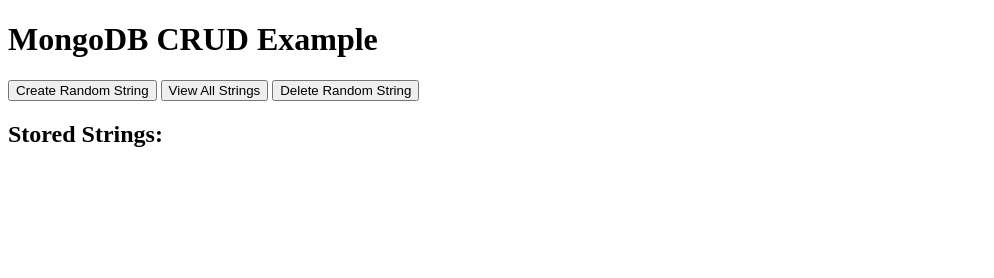
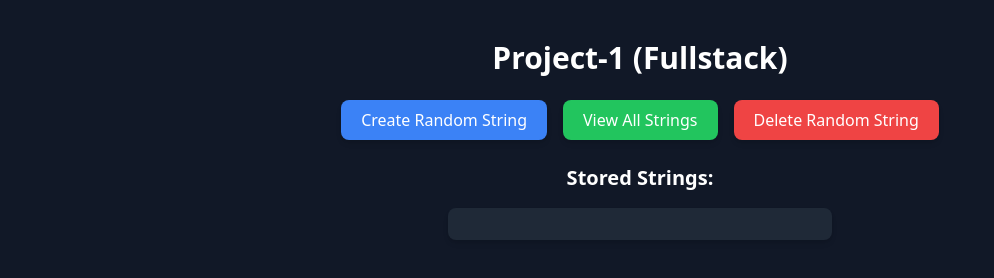
Before and after one commit to SAHIL-AHMED5498/Project-1-frontend, a plain HTML site: page index.html in a window 1280 px wide. Shown: the whole page, without its empty margins (0-994 px from the left). Drawn offline with nearby package versions, Linux system fonts and the light colour scheme.

Commit message:
added styles

```diff
--- a/index.html
+++ b/index.html
@@ -2,16 +2,20 @@
 <html lang="en">
 <head>
     <title>MongoDB CRUD Example</title>
+    <script src="https://cdn.tailwindcss.com"></script>
 </head>
-<body>
-    <h1>MongoDB CRUD Example</h1>
+<body class="bg-gray-900 text-white flex flex-col items-center min-h-screen py-10">
 
-    <button onclick="createRandomString()">Create Random String</button>
-    <button onclick="fetchStrings()">View All Strings</button>
-    <button onclick="deleteRandomString()">Delete Random String</button>
+    <h1 class="text-3xl font-bold mb-6">Project-1 (Fullstack)</h1>
 
-    <h2>Stored Strings:</h2>
-    <ul id="stringList"></ul>
+    <div class="flex gap-4 mb-6">
+        <button onclick="createRandomString()" class="px-5 py-2 bg-blue-500 hover:bg-blue-600 rounded-lg shadow-md">Create Random String</button>
+        <button onclick="fetchStrings()" class="px-5 py-2 bg-green-500 hover:bg-green-600 rounded-lg shadow-md">View All Strings</button>
+        <button onclick="deleteRandomString()" class="px-5 py-2 bg-red-500 hover:bg-red-600 rounded-lg shadow-md">Delete Random String</button>
+    </div>
+
+    <h2 class="text-xl font-semibold mb-4">Stored Strings:</h2>
+    <ol id="stringList" class="bg-gray-800 p-4 rounded-lg shadow-md w-96 text-left list-decimal list-inside"></ol>
 
     <script>
         const BASE_URL = "https://project-1-backend-cje3.onrender.com"; // Updated URL
@@ -36,6 +40,7 @@
             data.forEach(item => {
                 const li = document.createElement('li');
                 li.textContent = `${item.value} (ID: ${item._id})`;
+                li.className = "bg-gray-700 px-4 py-2 my-1 rounded-md";
                 list.appendChild(li);
             });
         }
@@ -55,5 +60,6 @@
             fetchStrings();
         }
     </script>
+
 </body>
 </html>
```
